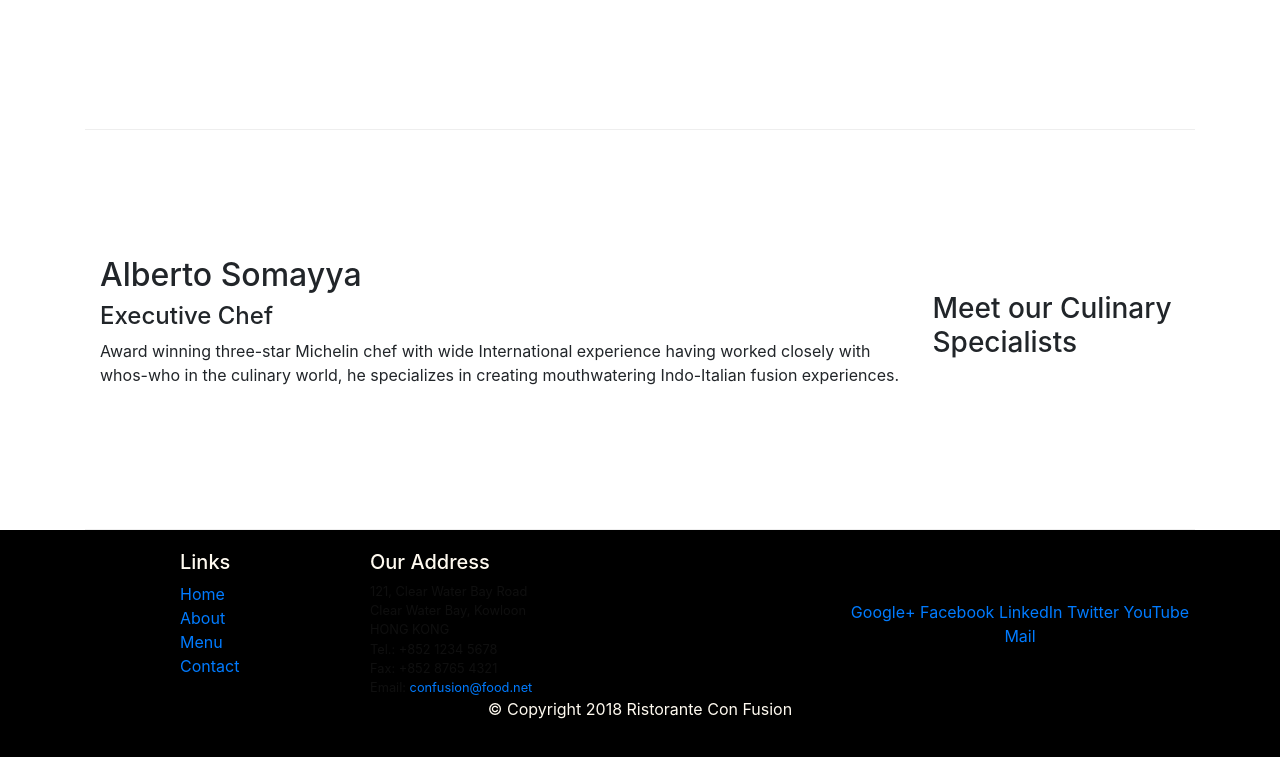
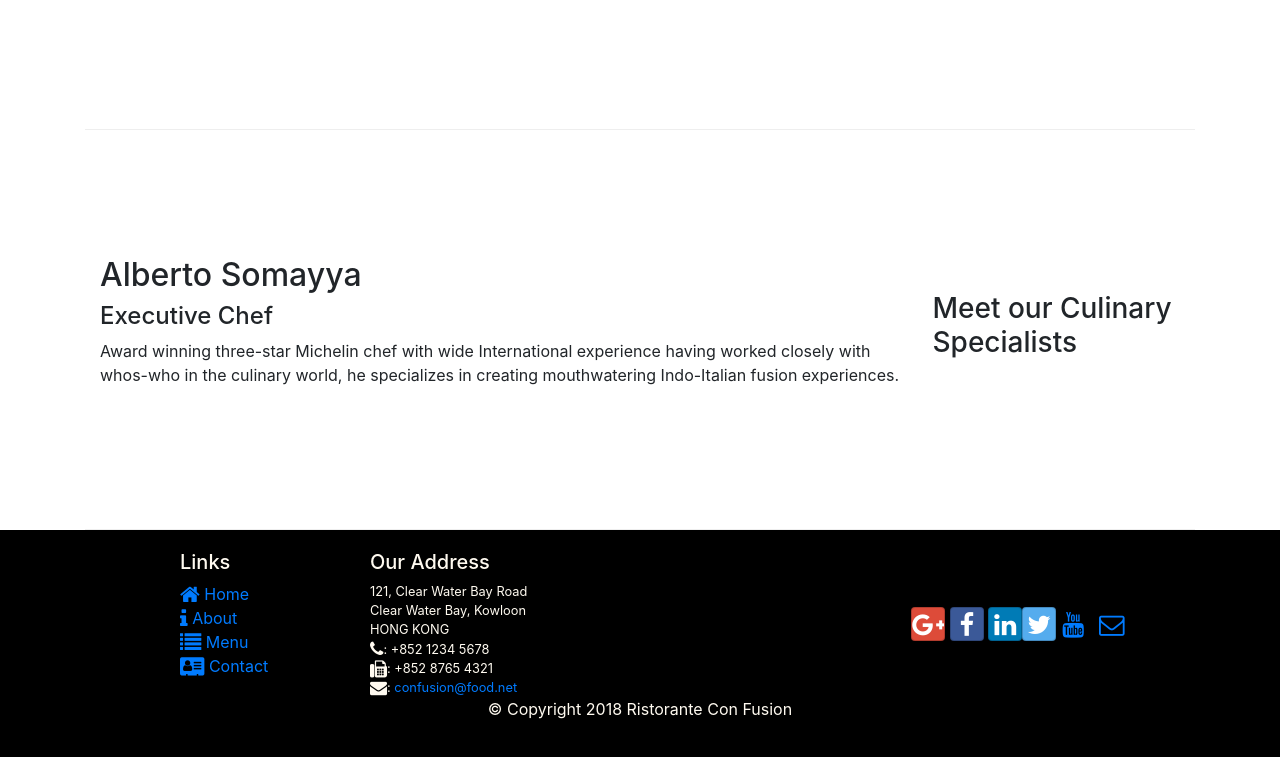
Before and after one commit to tejasdahad/Bootstrap, a website: page index.html in a window 1280 px wide. Shown: the part 1004-1761 px from the top of the page. Drawn offline with nearby package versions, Linux system fonts and the light colour scheme.

Commit message:
Icon Font

```diff
--- a/css/styles.css
+++ b/css/styles.css
@@ -27,7 +27,7 @@
 address {
     margin: 0px auto;
     font-size: 80%;
-    color: #0f0f0f;
+    color: floralwhite;
 }
 
 body{
--- a/index.html
+++ b/index.html
@@ -9,6 +9,8 @@
 
     <!-- Bootstrap CSS -->
     <link rel="stylesheet" href="node_modules/bootstrap/dist/css/bootstrap.min.css">
+    <link rel="stylesheet" href="node_modules/font-awesome/css/font-awesome.min.css">
+    <link rel="stylesheet" href="node_modules/bootstrap-social/bootstrap-social.css">
     <link rel="stylesheet" href="css/styles.css">
     <title>Ristorante Con Fusion</title>
 </head>
@@ -24,10 +26,10 @@
             <a class="navbar-brand mr-auto" href="#">Ristorante Con Fusion</a>
             <div class="collapse navbar-collapse" id="Navbar">
                 <ul class="navbar-nav mr-auto">
-                    <li class="nav-item active"><a class="nav-link" href="#">Home</a></li>
-                    <li class="nav-item"><a class="nav-link" href="./aboutus.html">About</a></li>
-                    <li class="nav-item"><a class="nav-link" href="#">Menu</a></li>
-                    <li class="nav-item"><a class="nav-link" href="#">Contact</a></li>
+                    <li class="nav-item active"><a class="nav-link" href="#"><span class="fa fa-home fa-lg"></span> Home</a></li>
+                    <li class="nav-item"><a class="nav-link" href="./aboutus.html"><span class="fa fa-info fa-lg"></span> About</a></li>
+                    <li class="nav-item"><a class="nav-link" href="#"><span class="fa fa-list fa-lg"></span> Menu</a></li>
+                    <li class="nav-item"><a class="nav-link" href="#"><span class="fa fa-address-card fa-lg"></span> Contact</a></li>
                 </ul>
             </div>
 
@@ -86,10 +88,10 @@
                 <div class="col-4 offset-1 col-sm-2">
                     <h5>Links</h5>
                     <ul class="list-unstyled">
-                        <li><a href="#">Home</a></li>
-                        <li><a href="./aboutus.html">About</a></li>
-                        <li><a href="#">Menu</a></li>
-                        <li><a href="#">Contact</a></li>
+                        <li><a href="#"><span class="fa fa-home fa-lg"></span> Home</a></li>
+                        <li><a href="./aboutus.html"><span class="fa fa-info fa-lg"></span> About</a></li>
+                        <li><a href="#"><span class="fa fa-list fa-lg"></span> Menu</a></li>
+                        <li><a href="#"><span class="fa fa-address-card fa-lg"></span> Contact</a></li>
                     </ul>
                 </div>
                 <div class="col-7 col-sm-5">
@@ -98,19 +100,19 @@
                         121, Clear Water Bay Road<br>
                         Clear Water Bay, Kowloon<br>
                         HONG KONG<br>
-                        Tel.: +852 1234 5678<br>
-                        Fax: +852 8765 4321<br>
-                        Email: <a href="mailto:confusion@food.net">confusion@food.net</a>
+                        <i class="fa fa-phone fa-lg"></i>: +852 1234 5678<br>
+                        <i class="fa fa-fax fa-lg"></i>: +852 8765 4321<br>
+                        <i class="fa fa-envelope fa-lg"></i>: <a href="mailto:confusion@food.net">confusion@food.net</a>
                     </address>
                 </div>
                 <div class="col-12 col-sm-4 align-self-center">
                     <div class="text-center">
-                        <a href="http://google.com/+">Google+</a>
-                        <a href="http://www.facebook.com/profile.php?id=">Facebook</a>
-                        <a href="http://www.linkedin.com/in/">LinkedIn</a>
-                        <a href="http://twitter.com/">Twitter</a>
-                        <a href="http://youtube.com/">YouTube</a>
-                        <a href="mailto:">Mail</a>
+                        <a class="btn btn-social-icon btn-google" href="http://google.com/+"><i class="fa fa-google-plus fa-lg"></i></a>
+                        <a class="btn btn-social-icon btn-facebook" href="http://www.facebook.com/profile.php?id="><i class="fa fa-facebook fa-lg"></i></a>
+                        <a class="btn btn-social-icon btn-linkedin" href="http://www.linkedin.com/in/"><i class="fa fa-linkedin fa-lg"></i></aclass>
+                        <a class="btn btn-social-icon btn-twitter" href="http://twitter.com/"><i class="fa fa-twitter fa-lg"></i></aclass="btn>
+                        <a class="btn btn-social-icon btn-youtube" href="http://youtube.com/"><i class="fa fa-youtube fa-lg"></i></a>
+                        <a class="btn btn-social-icon" href="mailto:"><i class="fa fa-envelope-o fa-lg"></i></a>
                     </div>
                 </div>
             </div>
--- a/package.json
+++ b/package.json
@@ -15,6 +15,8 @@
   },
   "dependencies": {
     "bootstrap": "^4.0.0",
+    "bootstrap-social": "^5.1.1",
+    "font-awesome": "^4.7.0",
     "jquery": "^3.3.1",
     "popper.js": "^1.12.9"
   }
```
Also changed, not shown: aboutus.html (+15 -13 lines), 1 other file.
